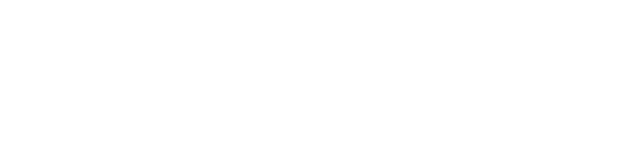
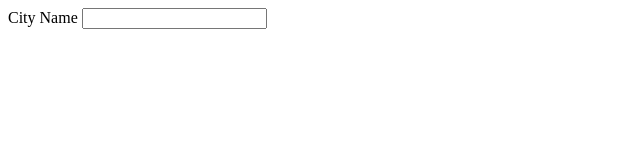
Before and after one commit to aliansari2566/weather-api, a website: page index.html in a window 1280 px wide. Shown: the whole page, without its empty margins (0-640 px from the left). Drawn offline with Linux system fonts and the light colour scheme.

Commit message:
new changes

```diff
--- a/index.html
+++ b/index.html
@@ -6,7 +6,8 @@
     <title>Weather App</title>
 </head>
 <body>
-
+    <label for="">City Name</label>
+    <input id="cityInput" type="text" name="cityName">
 
 </body>
 </html>
```
